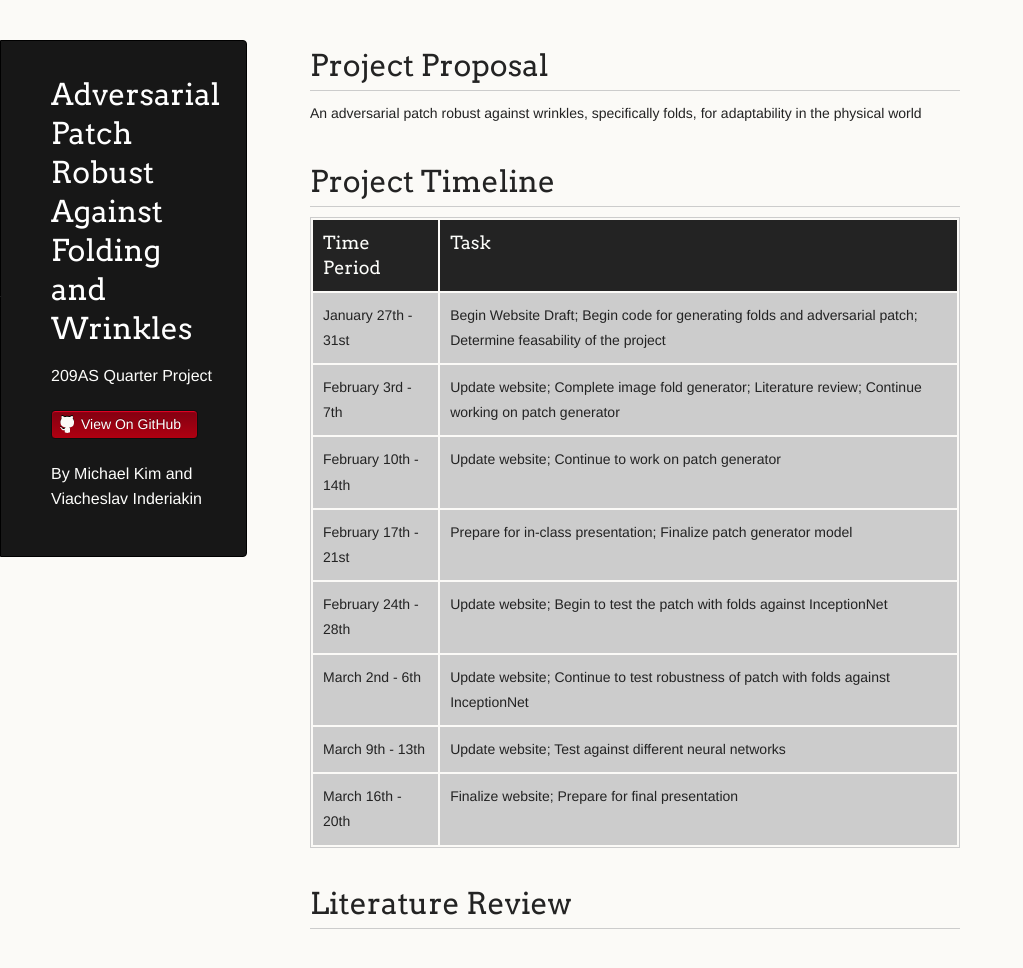
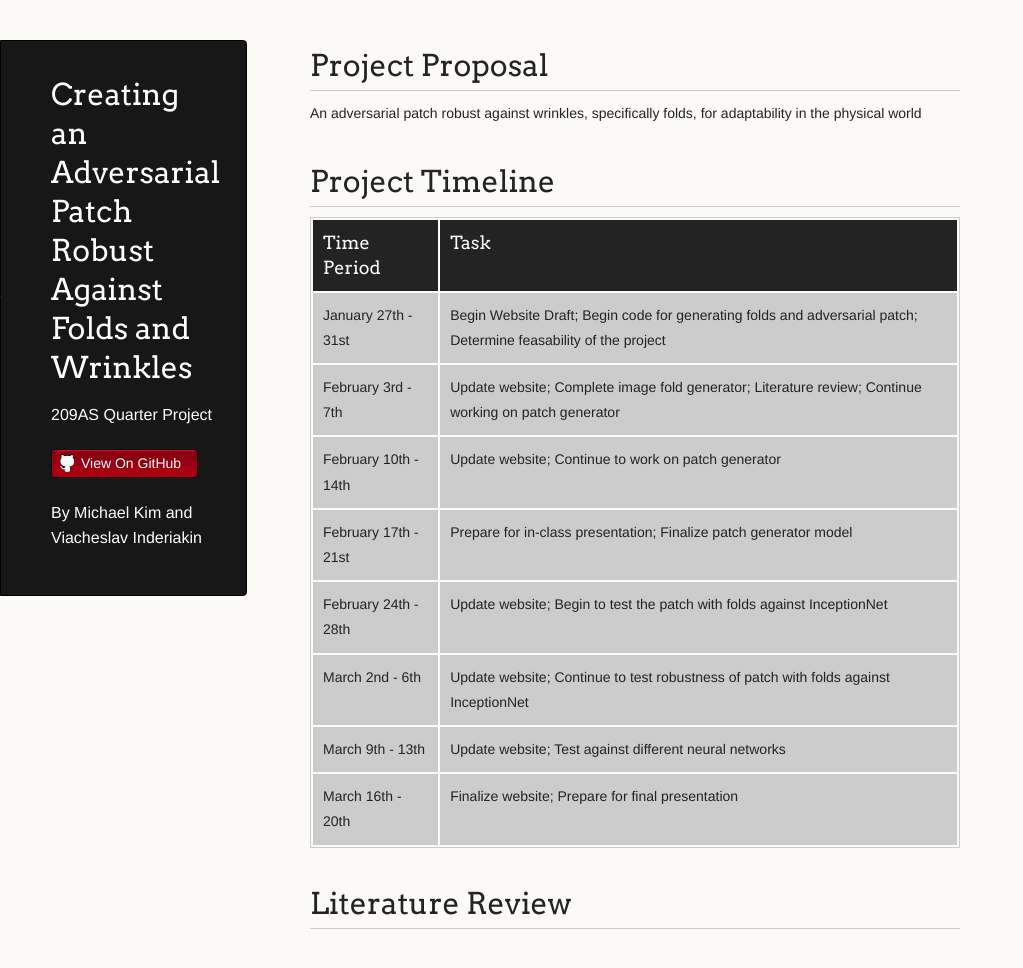
Before and after one commit to SlavaInder/209AS_Adversarial_Patch, a Jekyll site: the page built from docs/index.md, in a window 1280 px wide and 989 px high. Shown: the top 968 px of the window, without its empty margins (0-1023 px from the left). Built offline with Jekyll 4.4.1, drawn with Linux system fonts in a browser that asks for light colours; our own code applies the rules of GitHub Pages for plain Markdown files.

Commit message:
Update _config.yml

```diff
--- a/docs/_config.yml
+++ b/docs/_config.yml
@@ -1,4 +1,4 @@
-title: Adversarial Patch Robust Against Folding and Wrinkles
+title: Creating an Adversarial Patch Robust Against Folds and Wrinkles
 description: 209AS Quarter Project
 show_downloads: true
 google_analytics:
```
